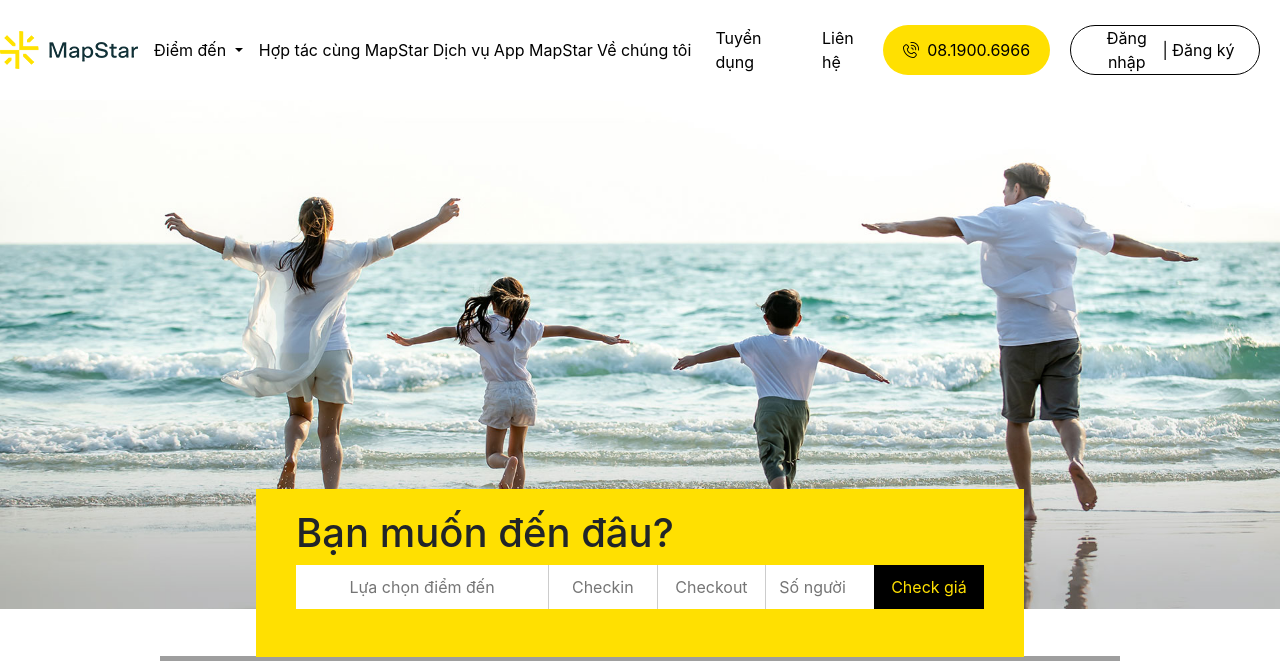
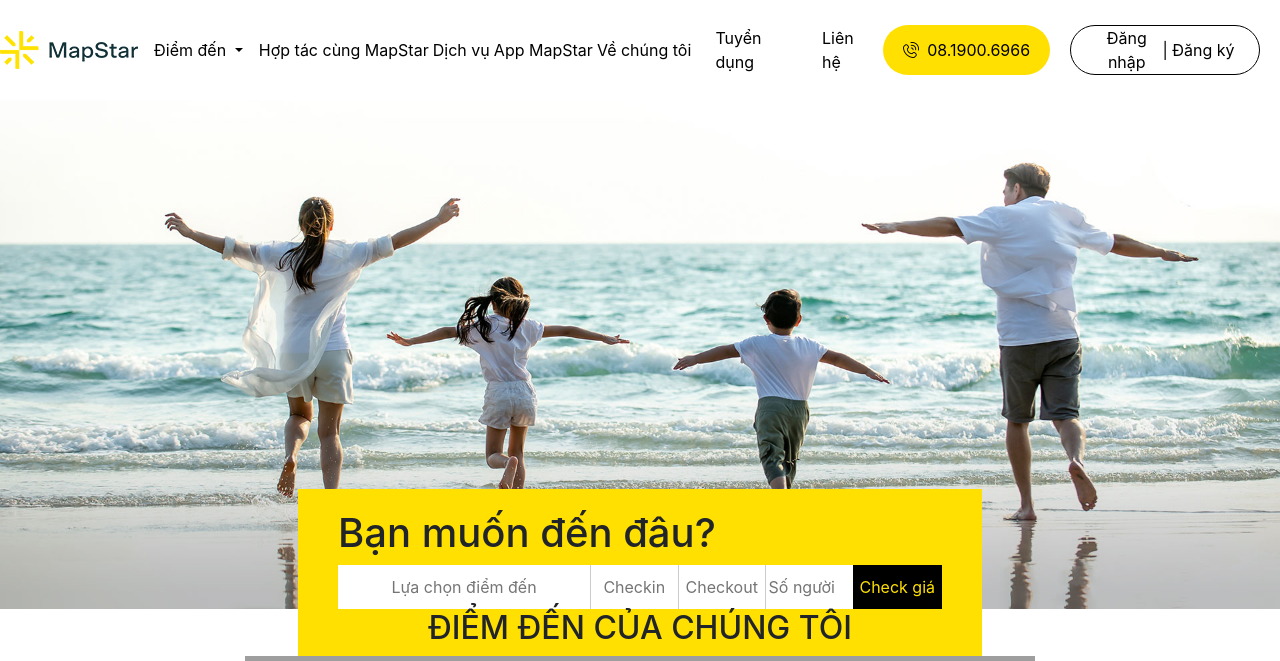
Before and after one commit to HieuPham1504/django_booking, a Django app: page / in a window 1280 px wide. Shown: the top 661 px of the page. Run offline with Django 4.2, Linux system fonts and the light colour scheme; data comes from the database, SQL or seed files in the repository; data that the repository does not hold is empty; parts of the project's set-up code (start-up, migrations or seed data) failed here and were passed over; some libraries are stand-ins or nearby versions; grey boxes are pictures that could not be loaded.

Commit message:
update dashboard

```diff
--- a/ms_dashboard/templates/ms_dashboard.html
+++ b/ms_dashboard/templates/ms_dashboard.html
@@ -11,11 +11,10 @@
         <div class="mySlides">
             <img src="{% static 'images/banner.jpg' %}" style="width:100%" alt="Image">
         </div>
-
-        <!--    <div class="mySlides fade">-->
-        <!--        <img src="{% static 'images/img_snow_wide.jpg' %}" style="width:100%">-->
-        <!--    </div>-->
-
+<!-- Bộ lọc  -->
+        <div class="container">
+            <div class="row">
+                <div class="col-12">
                     <div class="form-booking-container">
                         <h1>Bạn muốn đến đâu?</h1>
                         <form id="booking-form" class="booking-form" action="" method="POST">
@@ -40,12 +39,28 @@
                         </form>
                         <p id="reserved-booking-warning">Đã có lịch đặt phòng vào ngày này. Vui lòng chọn ngày khác!</p>
                     </div>
-
+                </div>
+            </div>
+            <!-- Điểm đến  -->
+            <div class="row our-dest">
+                <div class="col-12">
                     <div class="our-destinations">
                         <h2 class="slider-title">ĐIỂM ĐẾN CỦA CHÚNG TÔI</h2>
+                    </div>
+                </div>
+            </div>
+            <div class="row">
+                <div class="col-12">
+                    <div class="our-destinations">
                         <div class="main-destination">
                             <img src="{{ first_special_destinations.background.url }}" alt="Destination Image">
                         </div>
+                    </div>
+                </div>
+            </div>
+            <div class="row">
+                <div class="col-12">
+                    <div class="our-destinations">
                         <div class="sub-destinations">
                             {% for destination in last_three_special_destinations %}
                                 <div class="sub-child-destinations">
@@ -54,6 +69,17 @@
                             {% endfor %}
                         </div>
                     </div>
+                </div>
+            </div>
+            <div class="row link-xt">
+                <div class="col-12">
+                    <a href="http://">XEM THÊM <i class="fa-solid fa-arrow-right-long"></i></a>
+                </div>
+            </div>
+        </div>
+
+
+
 
         <div class="carousel-backgound">
 
```
Also changed, not shown: ms_dashboard/static/css/ms_dashboard.css (+16 -3 lines). Lines whose indentation alone changed are shown as unchanged.
